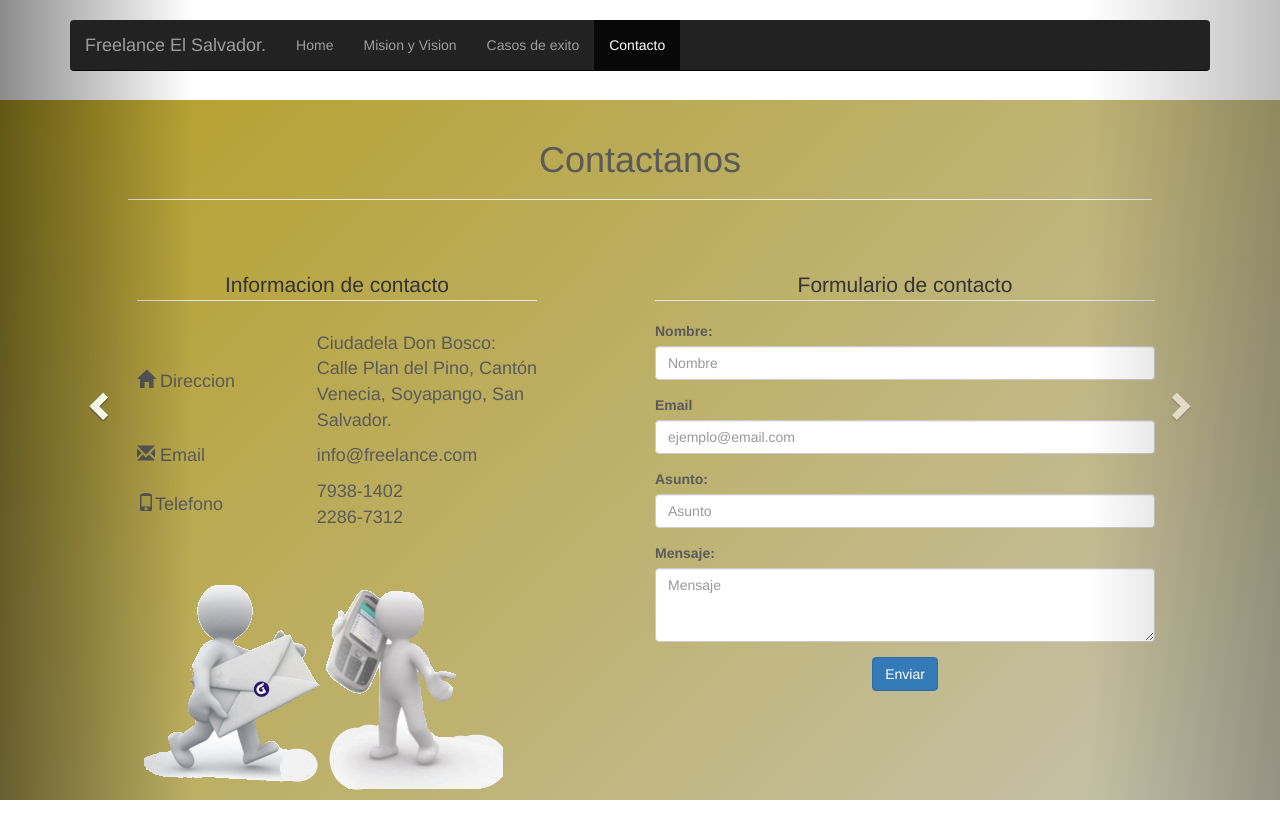
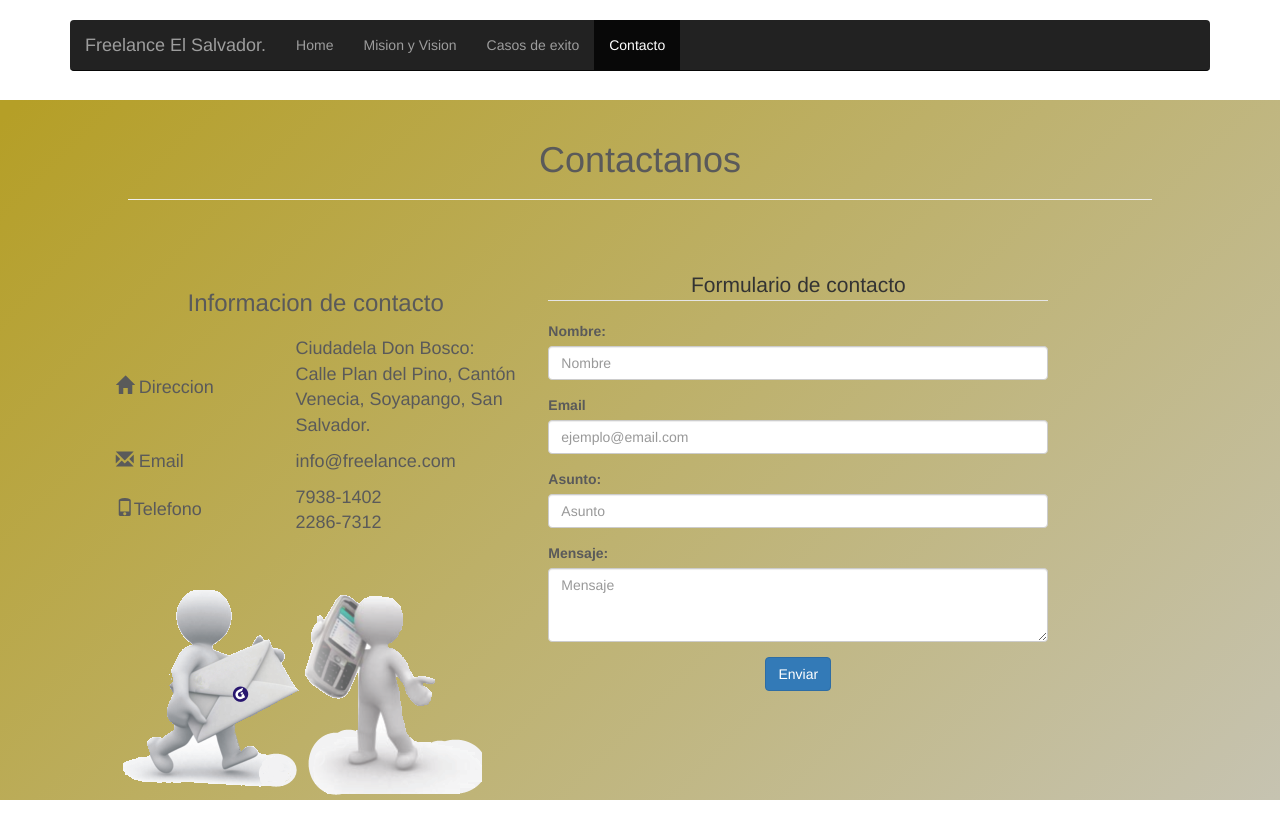
Before and after one commit to MelgarCarlos/pagina_normal, a plain HTML site: page contacto.html in a window 1280 px wide. Drawn offline with Linux system fonts and the light colour scheme.

Commit message:
Correciones de formato

```diff
--- a/contacto.html
+++ b/contacto.html
@@ -52,14 +52,13 @@
 
 
       <!--   Francisco  (inicio)-->
-      <a name="contacto" "></a>
-      <div class="row" id="group1" style="margin-top:100px";>
+      <div class="row" id="group1" style="margin-top: 100px;">
       <div class="page-header" id="encabcon">
           <h1>Contactanos</h1>
       </div>
-            <div class="col-md-6">
+          <div class="col-md-5">
                 <div id="infocont">
-                    <legend class="text-center header" id="title2">Informacion de contacto</legend>
+                    <h3 class="text-center header" id="title2">Informacion de contacto</h3>
                     <table id="tblcontacto" >
                         <tr>
                             <td><samp class="glyphicon glyphicon-home"></samp> Direccion</td>
@@ -103,18 +102,9 @@
                     </fieldset>
                 </form>
             </div>
-        </div>
         <!--   Francisco  (Fin)-->
+      </div>
 
-      <a class="left carousel-control" href="#myCarousel" role="button" data-slide="prev">
-        <span class="glyphicon glyphicon-chevron-left" aria-hidden="true"></span>
-        <span class="sr-only">Previous</span>
-      </a>
-      <a class="right carousel-control" href="#myCarousel" role="button" data-slide="next">
-        <span class="glyphicon glyphicon-chevron-right" aria-hidden="true"></span>
-        <span class="sr-only">Next</span>
-      </a>
-    </div><!-- CARLOS -->
 
     <!--************* FRANCISCO ************ -->
 
```
